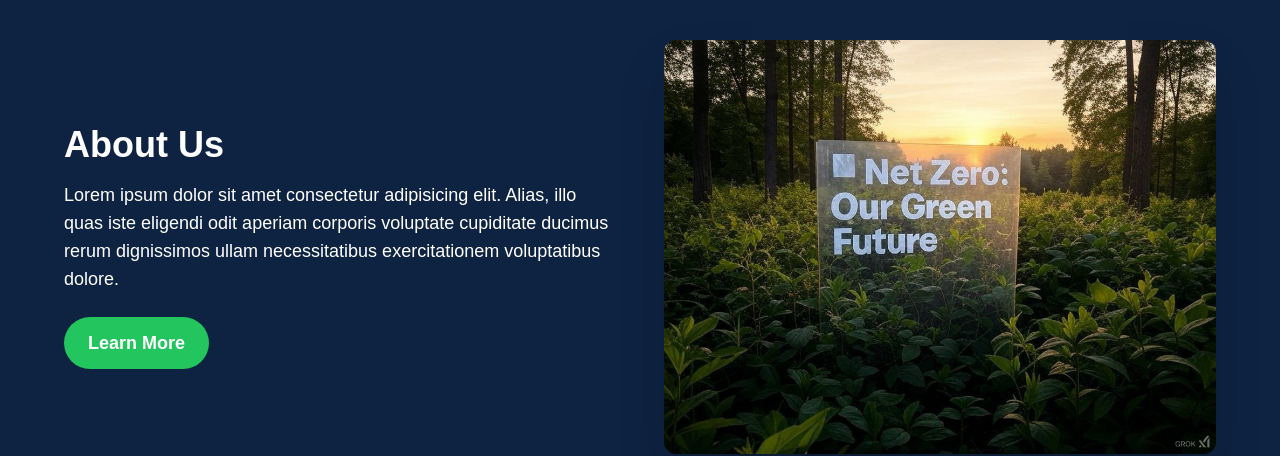
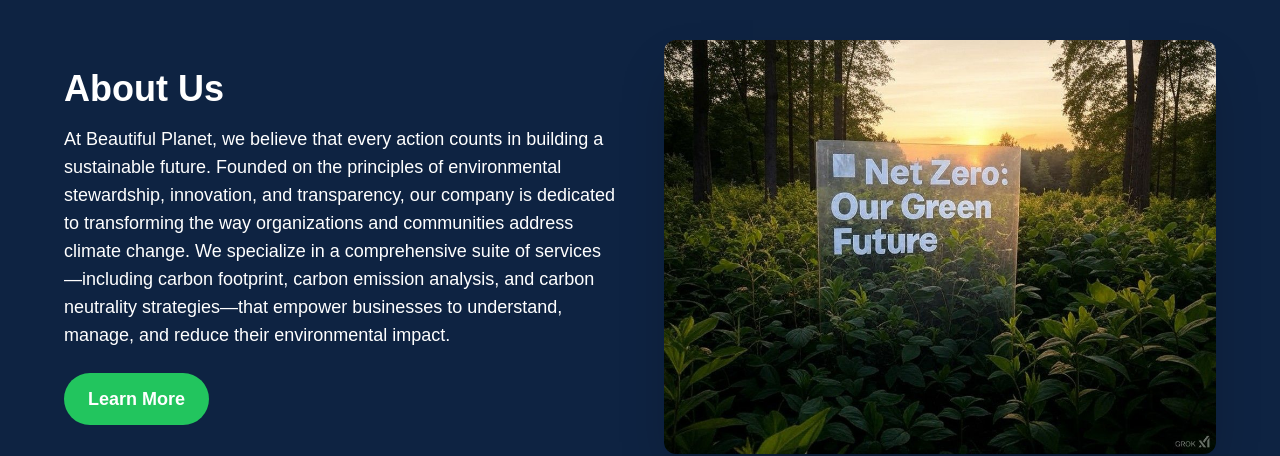
Before and after one commit to ishita-1305/BeautifulPlanet.ai, a Next.js app: page /about in a window 1280 px wide. Shown: the part 840-1296 px from the top of the page. Built offline with nearby package versions, Linux system fonts and the light colour scheme.

Commit message:
feat: loader section

```diff
--- a/package.json
+++ b/package.json
@@ -15,9 +15,11 @@
     "framer-motion": "^12.0.6",
     "lucide-react": "^0.474.0",
     "next": "15.1.6",
+    "nodemailer": "^6.10.0",
     "react": "^19.0.0",
     "react-dom": "^19.0.0",
     "react-icons": "^5.4.0",
+    "react-scroll": "^1.9.2",
     "shadcn-ui": "^0.9.4",
     "tailwind-merge": "^3.0.1",
     "tailwindcss-animate": "^1.0.7"
--- a/src/components/About.tsx
+++ b/src/components/About.tsx
@@ -8,11 +8,14 @@ const AboutUs: React.FC = () => {
         <div className="w-full md:w-1/2">
           <h2 className="text-4xl font-bold">About Us</h2>
           <p className="mt-4 text-lg">
-            Lorem ipsum dolor sit amet consectetur adipisicing elit. Alias, illo
-            quas iste eligendi odit aperiam corporis voluptate cupiditate
-            ducimus rerum dignissimos ullam necessitatibus exercitationem
-            voluptatibus dolore. Veritatis et recusandae perspiciatis dicta,
-            illum provident eum nemo? Possimus vero id laboriosam ducimus.
+            At Beautiful Planet, we believe that every action counts in building
+            a sustainable future. Founded on the principles of environmental
+            stewardship, innovation, and transparency, our company is dedicated
+            to transforming the way organizations and communities address
+            climate change. We specialize in a comprehensive suite of
+            services—including carbon footprint, carbon emission analysis, and
+            carbon neutrality strategies—that empower businesses to understand,
+            manage, and reduce their environmental impact.
           </p>
           <button className="mt-6 bg-green-500 hover:bg-green-600 text-white py-3 px-6 rounded-full text-lg font-semibold">
             Learn More
--- /dev/null
+++ b/src/components/Loader.tsx
@@ -0,0 +1,18 @@
+import Image from "next/image";
+
+const Loader = () => {
+  return (
+    <div className="flex justify-center items-center h-screen bg-[#0e2342]">
+      <Image
+        src="/images/loader.png" // The image should be inside /public
+        alt="Loading..."
+        width={100}
+        height={100}
+        className="animate-spin"
+      />
+      <h4 className=" font-bold">Welcome to Beautiful Planet.AI</h4>
+    </div>
+  );
+};
+
+export default Loader;
--- a/src/components/Metrics.tsx
+++ b/src/components/Metrics.tsx
@@ -10,26 +10,26 @@ const KeyMetricsImpact: React.FC = () => {
         "Our focus is on creating measurable reductions in carbon emissions by integrating AI-driven solutions that optimize energy use, streamline processes, and promote sustainable practices across industries.",
     },
     {
-      title: "Carbon Neutrality",
+      title: "Neutrality",
       description:
         "By 2030, we are committed to achieving net-zero emissions across all of our operations and projects. This goal will be supported by advanced tracking, carbon offset programs, and energy-efficient technologies.",
     },
     {
-      title: "Sustainable Growth",
+      title: "Growth",
       description:
         "We will drive long-term, sustainable growth by developing cutting-edge AI tools to optimize resource management, reduce waste, and empower organizations to make data-driven decisions for a greener future.",
     },
     {
       title: "Key Metrics",
       description:
-        "Our success will be measured by the amount of carbon saved, the energy efficiency improvements we achieve, and the number of companies we partner with to integrate sustainable AI solutions. We will continuously track our progress with transparency and accountability.",
+        "Our success will be measured by the amount of carbon saved, the energy efficiency improvements we achieve, and the number of companies we partner with to integrate sustainable AI solutions. ",
     },
   ];
 
   return (
     <div className="relative bg-gray-100 py-16 px-16">
       <div className="max-w-7xl mx-auto text-center px-4">
-        <h2 className="text-5xl font-bold text-[#037213] mb-8 mt-8 mr-5">
+        <h2 className="text-4xl font-bold text-[#0e2342] mb-8 mt-8 mr-5">
           Our Vision
         </h2>
         <div className="grid grid-cols-1 sm:grid-cols-2 lg:grid-cols-4 gap-10">
@@ -38,7 +38,7 @@ const KeyMetricsImpact: React.FC = () => {
               key={index}
               className="flex flex-col items-center rounded-lg shadow-lg p-4 bg-white"
             >
-              <div className="text-3xl font-bold text-[#037213]">
+              <div className="text-3xl font-bold text-[#0e2342]">
                 {metric.title}
               </div>
               <div className="text-lg text-gray-700 mt-4 text-justify leading-relaxed max-w-xl">
--- a/src/components/Navbar.tsx
+++ b/src/components/Navbar.tsx
@@ -1,5 +1,6 @@
 import Image from "next/image";
 import Link from "next/link";
+import { Link as ScrollLink } from "react-scroll";
 
 export default function Navbar() {
   return (
@@ -15,11 +16,15 @@ export default function Navbar() {
         <Link href="/about">
           <span className="hover:text-green-600 cursor-pointer">About us</span>
         </Link>
-        <Link href="#">
-          <span className="hover:text-green-600 cursor-pointer">
-            Sustainability Services
-          </span>
-        </Link>
+        <ScrollLink
+          to="services"
+          smooth={true}
+          duration={700}
+          className="hover:text-green-600 cursor-pointer"
+        >
+          Sustainability Services
+        </ScrollLink>
+
         {/* <Link href="#">
           <span className="hover:text-green-600 cursor-pointer">
             Our Projects
--- a/src/components/Services.tsx
+++ b/src/components/Services.tsx
@@ -39,9 +39,9 @@ export default function Services() {
   } | null>(null);
 
   return (
-    <section className="py-16 bg-gray-100">
+    <section className="py-20 bg-gray-100">
       <div className="max-w-6xl mx-auto px-6 pb-16">
-        <h2 className="text-4xl font-bold text-center mb-10 text-gray-800">
+        <h2 className="text-4xl font-bold text-center mb-10 text-[#0e2342] ">
           Our Services
         </h2>
         <div className="grid md:grid-cols-3 gap-8">
--- a/src/pages/about.tsx
+++ b/src/pages/about.tsx
@@ -49,10 +49,15 @@ export default function AboutUs() {
           <div className="w-full md:w-1/2">
             <h2 className="text-4xl font-bold">About Us</h2>
             <p className="mt-4 text-lg">
-              Lorem ipsum dolor sit amet consectetur adipisicing elit. Alias,
-              illo quas iste eligendi odit aperiam corporis voluptate cupiditate
-              ducimus rerum dignissimos ullam necessitatibus exercitationem
-              voluptatibus dolore.
+              At Beautiful Planet, we believe that every action counts in
+              building a sustainable future. Founded on the principles of
+              environmental stewardship, innovation, and transparency, our
+              company is dedicated to transforming the way organizations and
+              communities address climate change. We specialize in a
+              comprehensive suite of services—including carbon footprint, carbon
+              emission analysis, and carbon neutrality strategies—that empower
+              businesses to understand, manage, and reduce their environmental
+              impact.
             </p>
             <button className="mt-6 bg-green-500 hover:bg-green-600 text-white py-3 px-6 rounded-full text-lg font-semibold">
               Learn More
--- /dev/null
+++ b/src/pages/api/contact.ts
@@ -0,0 +1,39 @@
+import type { NextApiRequest, NextApiResponse } from "next";
+import nodemailer from "nodemailer";
+
+export default async function handler(
+  req: NextApiRequest,
+  res: NextApiResponse
+) {
+  if (req.method !== "POST") {
+    return res.status(405).json({ message: "Method Not Allowed" });
+  }
+
+  const { name, email, message } = req.body;
+
+  if (!name || !email || !message) {
+    return res.status(400).json({ message: "All fields are required." });
+  }
+
+  try {
+    const transporter = nodemailer.createTransport({
+      service: "gmail", // You can use other services
+      auth: {
+        user: process.env.EMAIL_USER, // Your email
+        pass: process.env.EMAIL_PASS, // Your email app password
+      },
+    });
+
+    await transporter.sendMail({
+      from: process.env.EMAIL_USER,
+      to: "contact@beautifulplanet.com", // Change this to your receiving email
+      subject: "New Contact Form Submission",
+      text: `Name: ${name}\nEmail: ${email}\nMessage: ${message}`,
+    });
+
+    res.status(200).json({ message: "Email sent successfully!" });
+  } catch (error) {
+    console.error("Error sending email:", error);
+    res.status(500).json({ message: "Failed to send email." });
+  }
+}
--- a/src/pages/blog.tsx
+++ b/src/pages/blog.tsx
@@ -13,7 +13,7 @@ function page() {
         <InnerNavbar />
         {/* Blog Section */}
         <div className="container mx-auto py-16 px-6">
-          <h1 className="text-5xl font-bold text-center text-gray-800 mb-4 -mt-4">
+          <h1 className="text-4xl font-bold text-center text-gray-800 mb-4 -mt-4">
             Our Latest Blogs
           </h1>
           <CardHoverBlog />
--- a/src/pages/index.tsx
+++ b/src/pages/index.tsx
@@ -4,15 +4,27 @@ import About from "../components/About";
 import Footer from "../components/Footer";
 import Services from "../components/Services";
 import Metrics from "../components/Metrics";
+import { useState, useEffect } from "react";
+import Loader from "@/components/Loader"; // Import the Loader component
 
 export default function Home() {
+  const [loading, setLoading] = useState(true);
+
+  useEffect(() => {
+    // Simulate a loading delay (2 seconds)
+    setTimeout(() => setLoading(false), 2000);
+  }, []);
+
+  if (loading) return <Loader />;
   return (
     <div className="relative min-h-screen bg-gray-900">
       <Navbar />
       <Hero />
       <Metrics />
       {/* <About /> */}
-      <Services />
+      <section id="services">
+        <Services />
+      </section>
       <Footer />
     </div>
   );
--- a/src/pages/news.tsx
+++ b/src/pages/news.tsx
@@ -13,7 +13,7 @@ function page() {
 
       {/* Main News Section */}
       <div className="container mx-auto py-16 px-6">
-        <h1 className="text-5xl font-bold text-gray-800 text-center mb-4 -mt-4">
+        <h1 className="text-4xl font-bold text-gray-800 text-center mb-4 -mt-4">
           Latest News & Updates
         </h1>
         <CardHoverNews />
```
Also changed, not shown: public/images/loader.png (added), 1 other file (tests, documents, lock files or other folders).
